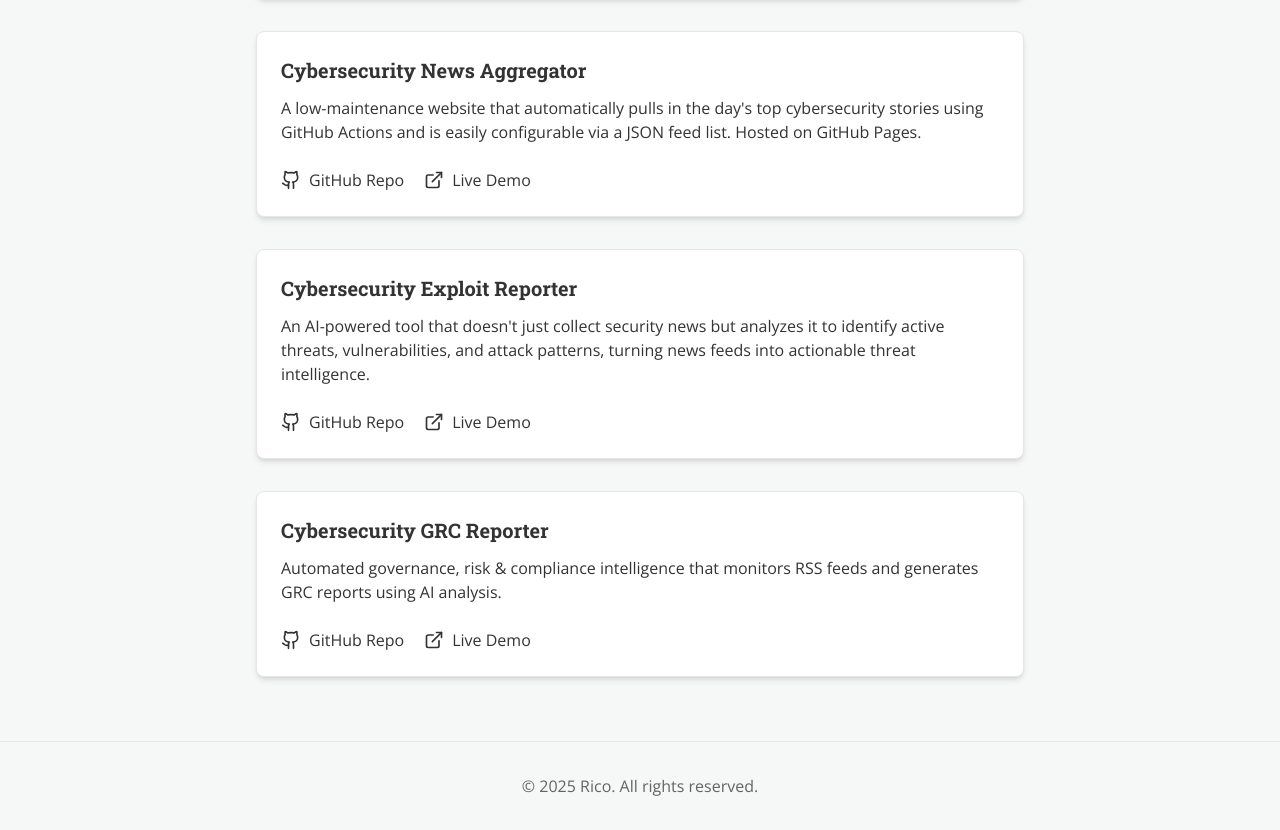
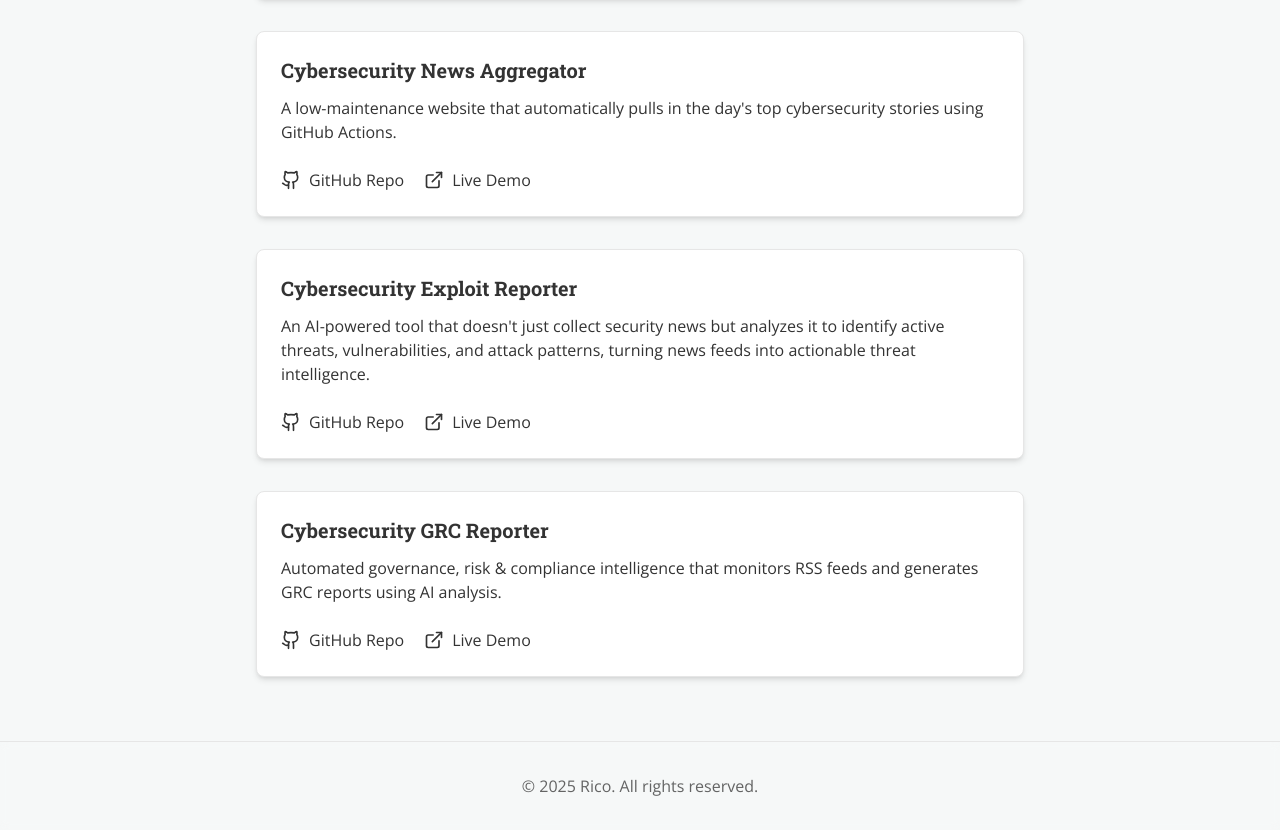
Before and after one commit to ricomanifesto/rico, a React (Vite) app: page / in a window 1280 px wide. Shown: the part 907-1737 px from the top of the page. Built offline with nearby package versions, Linux system fonts and the light colour scheme.

Commit message:
Simplify Cybersecurity News Aggregator description

```diff
--- a/src/components/ProjectsSection.tsx
+++ b/src/components/ProjectsSection.tsx
@@ -11,7 +11,7 @@ const projects = [
   },
   {
     title: "Cybersecurity News Aggregator",
-    description: "A low-maintenance website that automatically pulls in the day's top cybersecurity stories using GitHub Actions and is easily configurable via a JSON feed list. Hosted on GitHub Pages.",
+    description: "A low-maintenance website that automatically pulls in the day's top cybersecurity stories using GitHub Actions.",
     repoUrl: "https://github.com/ricomanifesto/SentryDigest",
     demoUrl: "https://ricomanifesto.github.io/SentryDigest/"
   },
```
